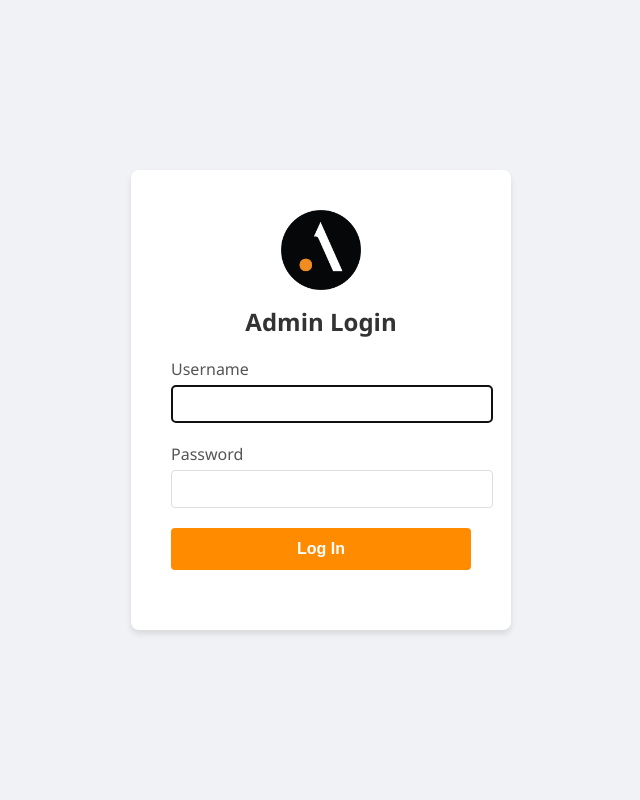
After one commit to bkh5433/AIONLicenseScraper, a Flask app: page /login in a window 1280 px wide. The commit adds this page. Shown: the whole page, without its empty margins (319-959 px from the left). Run offline with Flask 3, Linux system fonts and the light colour scheme.

Commit message:
- added auth to admin center - secured api endpoints behind auth

```diff
--- a/app.py
+++ b/app.py
@@ -6,6 +6,7 @@ file uploads, processing, and downloads.
 """
 
 from flask import render_template, request, redirect, url_for, send_from_directory, jsonify, session, Response
+from flask_login import LoginManager, UserMixin, login_user, login_required, logout_user, current_user
 from csv_parser import process_file, generate_summary
 from create_app import app
 from utils.validation import validate_csv
@@ -13,16 +14,34 @@ from utils.logger import setup_logging, get_logger
 from utils.version_info import get_version_info
 from datetime import datetime, timezone
 from collections import Counter
+from functools import wraps
 import os
 import json
 import time
-
-# import datetime
 
 setup_logging()
 logger = get_logger(__name__)
 unique_users = set()
 reports_generated = Counter()
+
+login_manager = LoginManager()
+login_manager.init_app(app)
+login_manager.login_view = 'login'
+
+
+class User(UserMixin):
+    def __init__(self, id):
+        self.id = id
+
+
+users = {
+    'admin': {'password': 'admin'}
+}
+
+
+@login_manager.user_loader
+def load_user(user_id):
+    return User(user_id)
 
 
 @app.context_processor
@@ -34,6 +53,26 @@ def inject_version():
           dict: A dictionary containing version information.
       """
     return dict(version_info=get_version_info())
+
+
+@app.route('/login', methods=['GET', 'POST'])
+def login():
+    if request.method == 'POST':
+        username = request.form['username']
+        password = request.form['password']
+        if username in users and users[username]['password'] == password:
+            user = User(username)
+            login_user(user)
+            return redirect(url_for('admin_center'))
+        return render_template('login.html', error="Invalid username or password")
+    return render_template('login.html')
+
+
+@app.route('/logout')
+@login_required
+def logout():
+    logout_user()
+    return redirect(url_for('index'))
 
 
 @app.errorhandler(404)
@@ -243,6 +282,8 @@ def show_summary(filename):
 
 @app.route('/cleanup_undownloaded', methods=['POST'])
 def cleanup_undownloaded():
+    import datetime
+
     current_time = datetime.datetime.now().strftime("%H:%M:%S")
     logger.info(f"Cleanup process initiated at {current_time}")
     file_id = session.get('pending_file_id')
@@ -271,6 +312,7 @@ def cleanup_undownloaded():
 
 
 @app.route('/admin')
+@login_required
 def admin_center():
     return render_template('admin_center.html')
 
@@ -283,8 +325,19 @@ def check_session():
     })
 
 
+def api_login_required(f):
+    @wraps(f)
+    def decorated_function(*args, **kwargs):
+        if not current_user.is_authenticated:
+            return jsonify({'error': 'Unauthorized'}), 401
+        return f(*args, **kwargs)
+
+    return decorated_function
+
+
 # TODO: Uncomment the following route to enable the logs API
 @app.route('/api/logs', methods=['GET'])
+@api_login_required
 def get_logs():
     log_file_path = os.path.join(app.config['LOG_DIR'], 'app.log')
     level = request.args.get('level', '').lower()
@@ -354,6 +407,7 @@ def get_logs():
 
 
 @app.route('/api/metrics')
+@api_login_required
 def get_metrics():
     try:
         # Convert all values in reports_generated to integers
@@ -363,7 +417,7 @@ def get_metrics():
             'reports_generated': reports_count
         })
     except Exception as e:
-        logger.exception("Error occurred while fetching metrics")
+        logger.exception("Error occurred while fetching metrics", exc_info=e)
         return jsonify({'error': 'An error occurred while fetching metrics'}), 500
 
 
--- /dev/null
+++ b/templates/login.html
@@ -0,0 +1,109 @@
+<!DOCTYPE html>
+<html lang="en">
+<head>
+    <meta charset="UTF-8">
+    <meta name="viewport" content="width=device-width, initial-scale=1.0">
+    <title>Login - AION License Count Admin</title>
+    <link rel="stylesheet" href="{{ url_for('static', filename='css/global.css') }}">
+    <style>
+        body {
+            font-family: 'Segoe UI', Tahoma, Geneva, Verdana, sans-serif;
+            background-color: #f0f2f5;
+            margin: 0;
+            padding: 0;
+            display: flex;
+            justify-content: center;
+            align-items: center;
+            height: 100vh;
+        }
+
+        .login-container {
+            background-color: #ffffff;
+            padding: 40px;
+            border-radius: 8px;
+            box-shadow: 0 4px 6px rgba(0, 0, 0, 0.1);
+            width: 300px;
+        }
+
+        .login-header {
+            text-align: center;
+            margin-bottom: 20px;
+        }
+
+        .login-header img {
+            width: 80px;
+            height: auto;
+            margin-bottom: 10px;
+        }
+
+        .login-header h1 {
+            color: #333;
+            font-size: 24px;
+            margin: 0;
+        }
+
+        .form-group {
+            margin-bottom: 20px;
+        }
+
+        .form-group label {
+            display: block;
+            margin-bottom: 5px;
+            color: #555;
+        }
+
+        .form-group input {
+            width: 100%;
+            padding: 10px;
+            border: 1px solid #ddd;
+            border-radius: 4px;
+            font-size: 14px;
+        }
+
+        .form-group input[type="submit"] {
+            background-color: #ff8c00;
+            color: white;
+            border: none;
+            padding: 12px;
+            cursor: pointer;
+            font-size: 16px;
+            font-weight: bold;
+            transition: background-color 0.3s ease;
+        }
+
+        .form-group input[type="submit"]:hover {
+            background-color: #e67e00;
+        }
+
+        .error-message {
+            color: #d32f2f;
+            text-align: center;
+            margin-top: 10px;
+        }
+    </style>
+</head>
+<body>
+<div class="login-container">
+    <div class="login-header">
+        <img src="{{ url_for('static', filename='images/logo_round.png') }}" alt="AION Logo">
+        <h1>Admin Login</h1>
+    </div>
+    <form method="POST">
+        <div class="form-group">
+            <label for="username">Username</label>
+            <input type="text" id="username" name="username" required autofocus>
+        </div>
+        <div class="form-group">
+            <label for="password">Password</label>
+            <input type="password" id="password" name="password" required>
+        </div>
+        <div class="form-group">
+            <input type="submit" value="Log In">
+        </div>
+    </form>
+    {% if error %}
+        <div class="error-message">{{ error }}</div>
+    {% endif %}
+</div>
+</body>
+</html>
```
Also changed, not shown: static/css/admin_center.css (+11 -2 lines), static/js/admin_center.js (+39 -8 lines), templates/admin_center.html (+6 -1 lines).
